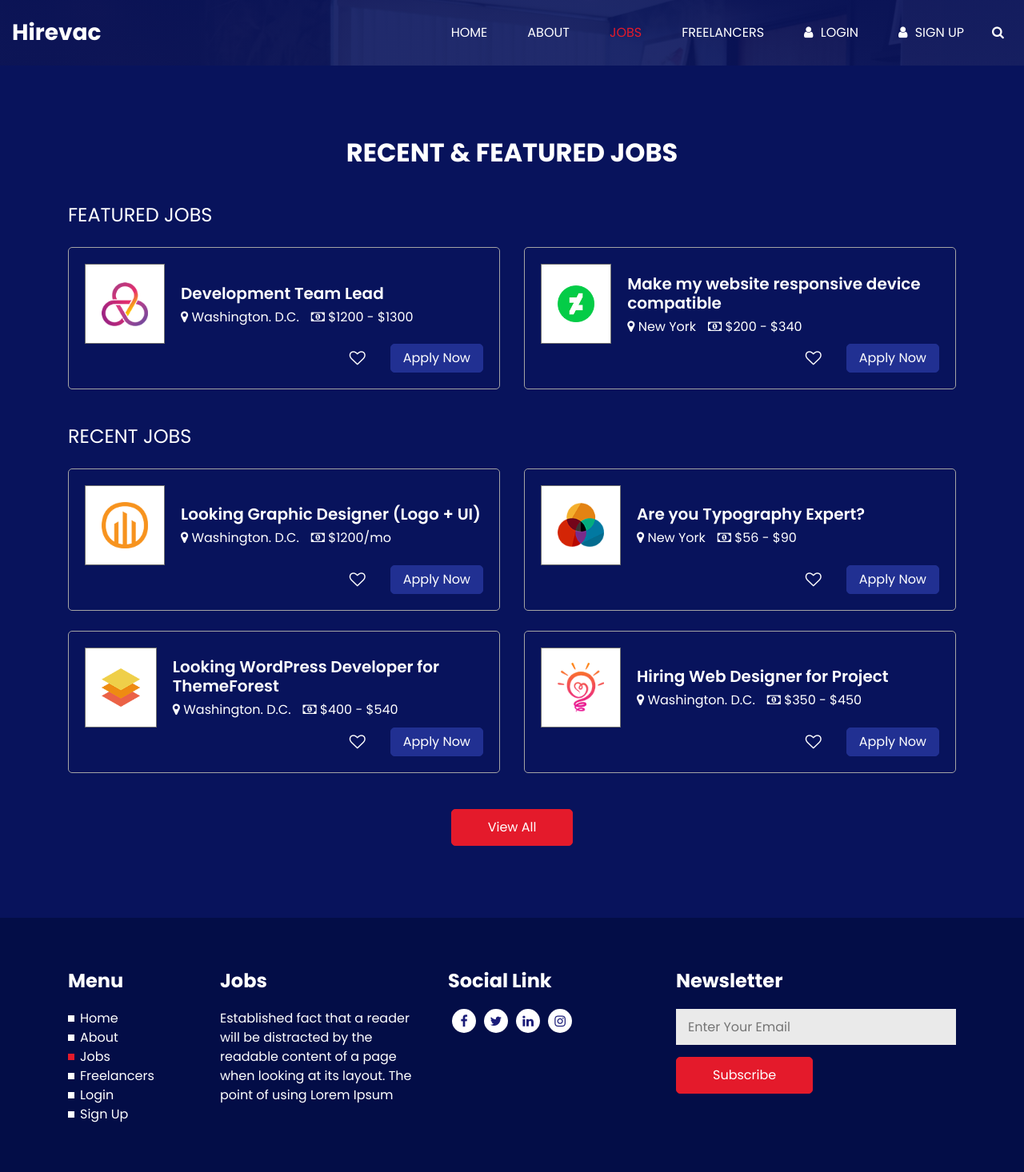
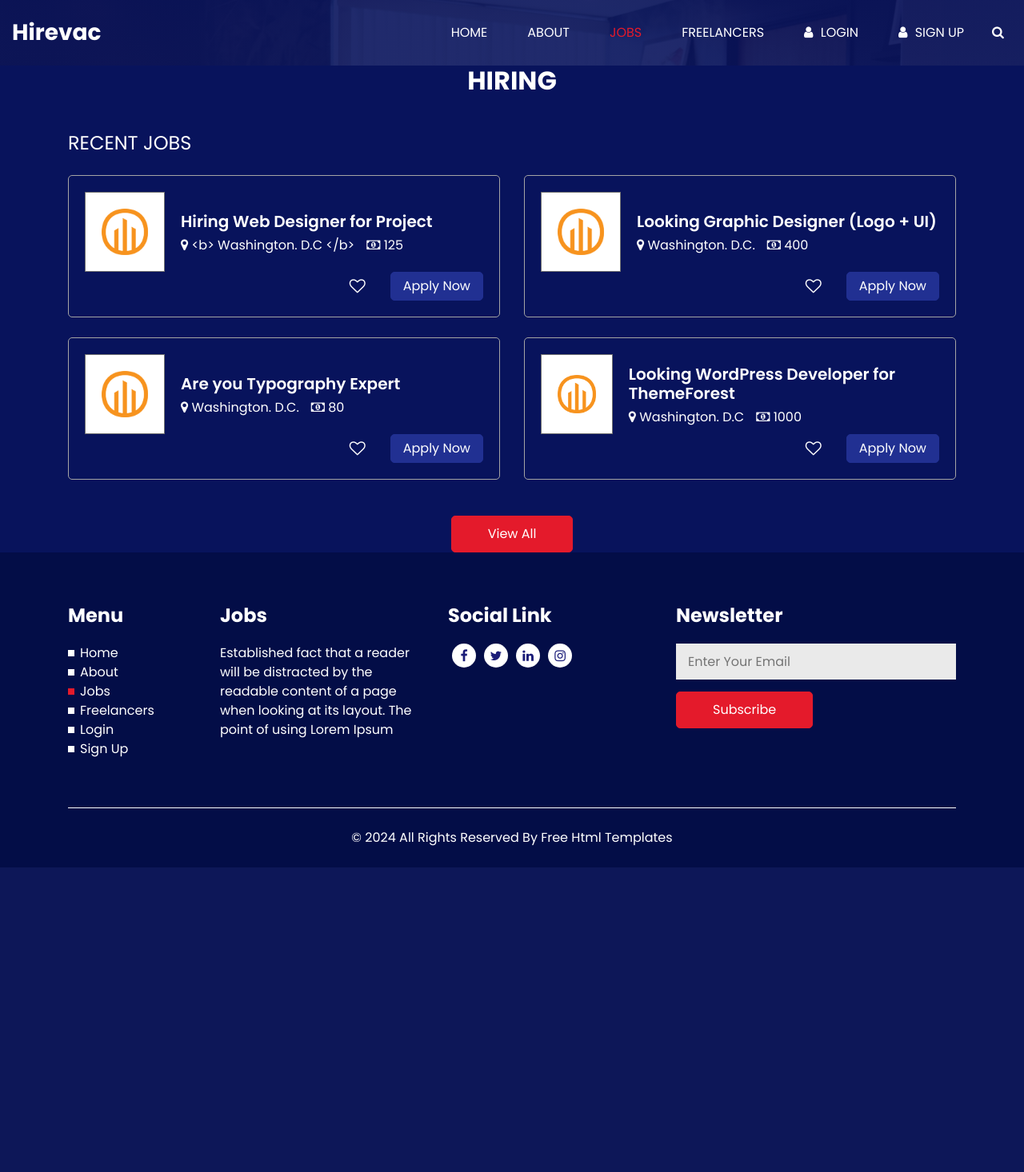
Before and after one commit to ZaidArman/Django-Work, a Django app: page /job/ in a window 1280 px wide. Shown: the top 1466 px of the page at 80% size. After the commit the page ends 1085 px from the top, so only its background shows below. Run offline with Django 4.2, Linux system fonts and the light colour scheme; data comes from the database, SQL or seed files in the repository; both versions use the stored data as it was after the commit; some libraries are stand-ins or nearby versions.

Commit message:
Django Template

```diff
--- a/django1/django1/views.py
+++ b/django1/django1/views.py
@@ -20,7 +20,10 @@ def home(request):
     # create a list to implement if and ifelse statement
     # 'anylist': [30, 31, 35, 101, 99, 67, 18]
     # }
-    HiringData = jobHiring.objects.all()
+    # HiringData = jobHiring.objects.all().order_by('-id')
+    HiringData = jobHiring.objects.all().order_by('-salary')[:] # Slicing is used for limiting
+    # we can also do like this:
+    # HiringData = jobHiring.objects.all().order_by('jobTitle')
     data = {
         'HiringData':HiringData
     }
@@ -35,11 +38,11 @@ def freelancer(request):
     return render(request, "freelancer.html")
 
 def job(request):
-    # HiringData = jobHiring.objects.all()
-    # data = {
-    #     'HiringData':HiringData
-    # }
-    return render(request, "job.html")
+    HiringData = jobHiring.objects.all().order_by('-id')
+    data = {
+        'HiringData':HiringData
+    }
+    return render(request, "job.html", data)
 
 def login(request):
     # print(request.POST, "Hello")
--- a/django1/static/css/style.css
+++ b/django1/static/css/style.css
@@ -5,9 +5,6 @@ body {
   overflow-x: hidden;
 }
 
-.layout_padding {
-  padding: 90px 0;
-}
 
 .layout_padding2 {
   padding: 75px 0;
--- a/django1/static/css/style.scss
+++ b/django1/static/css/style.scss
@@ -38,9 +38,7 @@ body {
   overflow-x: hidden;
 }
 
-.layout_padding {
-  padding: 90px 0;
-}
+
 
 .layout_padding2 {
   padding: 75px 0;
--- a/django1/templates/job.html
+++ b/django1/templates/job.html
@@ -7,10 +7,10 @@
     <div class="container">
       <div class="heading_container heading_center">
         <h2>
-          RECENT & FEATURED JOBS
+          HIRING
         </h2>
       </div>
-      <div class="job_container">
+      {% comment %} <div class="job_container">
         <h4 class="job_heading">
           Featured Jobs
         </h4>
@@ -88,12 +88,14 @@
             </div>
           </div>
         </div>
-      </div>
+      </div> {% endcomment %}
       <div class="job_container">
         <h4 class="job_heading">
           Recent Jobs
         </h4>
         <div class="row">
+          {% for col in HiringData %}
+
             <div class="col-lg-6">
               <div class="box">
                 <div class="job_content-box">
@@ -102,19 +104,19 @@
                   </div>
                   <div class="detail-box">
                     <h5>
-                    Looking Graphic Designer (Logo + UI)
+                      {{col.jobTitle}}
                     </h5>
                     <div class="detail-info">
                       <h6>
                         <i class="fa fa-map-marker" aria-hidden="true"></i>
                         <span>
-                        Washington. D.C.
+                          {{col.address}}
                         </span>
                       </h6>
                       <h6>
                         <i class="fa fa-money" aria-hidden="true"></i>
                         <span>
-                        $1200/mo
+                          {{col.salary}}
                         </span>
                       </h6>
                     </div>
@@ -130,7 +132,9 @@
                 </div>
               </div>
             </div>
-          <div class="col-lg-6">
+
+          {% endfor %}
+          {% comment %} <div class="col-lg-6">
             <div class="box">
               <div class="job_content-box">
                 <div class="img-box">
@@ -237,7 +241,7 @@
                 </a>
               </div>
             </div>
-          </div>
+          </div> {% endcomment %}
         </div>
       </div>
       <div class="btn-box">
```
Also changed, not shown: django1/templates/index.html (+4 -3 lines), django1/db.sqlite3. Lines whose indentation alone changed are shown as unchanged.
